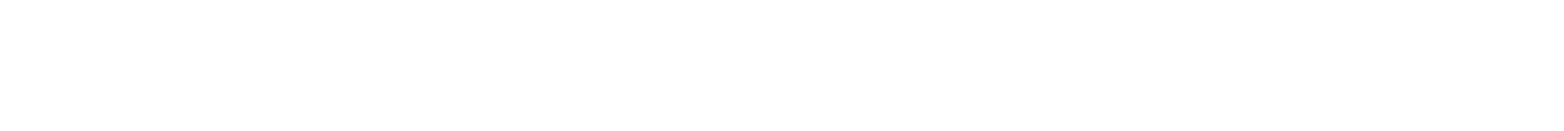
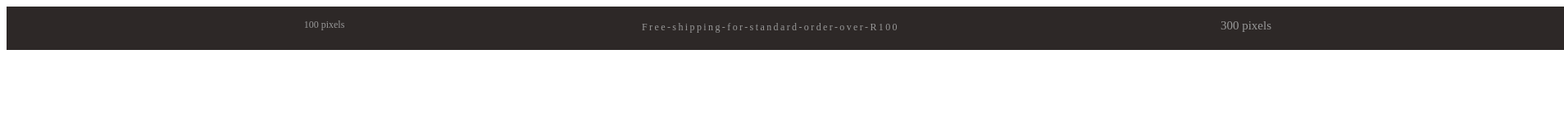
Before and after one commit to Yusuf619/nates-online-store, a plain HTML site: page index.html in a window 1280 px wide. Shown: the whole page at 82% size, 1908 px wide, since content can reach past the window. Drawn offline with Linux system fonts and the light colour scheme.

```diff
--- a/css/style.css
+++ b/css/style.css
@@ -0,0 +1,61 @@
+    .footer{
+        width: 1900px;
+        height: 53px;
+        background-color: #2d2827;
+        color: white;
+      }
+
+      div.grid      { width: 1900px; }
+      div.grid div  { float: left; height: 53px; }
+      div.col100    {
+          width: 775px;
+          /* width: 13px; */
+          height: 9px;
+          font-family: SourceSansPro;
+          font-size: 12px;
+          font-weight: 300;
+          font-style: normal;
+          font-stretch: normal;
+          line-height: normal;
+          letter-spacing: normal;
+          text-align: center;
+          color: #999999;
+          padding-top: 15px;
+
+
+
+         }
+      div.col200    {
+        width: 349px;
+        margin: 0 auto;
+        /* height: 9px; */
+        font-family: SourceSansPro;
+        font-size: 12px;
+        font-weight: normal;
+        font-style: normal;
+        font-stretch: normal;
+        line-height: 1.83;
+        letter-spacing: 2.4px;
+        text-align: left;
+        color: #999999;
+        padding-top: 15px;
+    }
+
+      div.col300    {
+          width: 776px;
+          /* width: 111px; */
+          height: 15px;
+          font-family: FontAwesome;
+          font-size: 15px;
+          font-weight: normal;
+          font-style: normal;
+          font-stretch: normal;
+          line-height: normal;
+          letter-spacing: normal;
+          text-align: center;
+          color: #999999;
+          padding-top: 15px;
+
+        }
+
+      div.clear     { clear: both; }
--- a/index.html
+++ b/index.html
@@ -4,9 +4,23 @@
     <meta charset="UTF-8">
     <meta name="viewport" content="width=device-width, initial-scale=1.0">
     <meta http-equiv="X-UA-Compatible" content="ie=edge">
+    <link rel="stylesheet" href="./css/style.css">
     <title>Document</title>
 </head>
 <body>
 
+        <div>
+             <footer class="footer">
+                    <div class="grid">
+                            <div class="col100 red">100 pixels</div>
+                            <div class="col200 grey">Free-shipping-for-standard-order-over-R100</div>
+                            <div class="col300 red">300 pixels</div>
+
+                        </div>
+                        <div class="clear"></div>
+             </footer>
+
+
+
 </body>
 </html>
```
Also changed, not shown: 1 other file.
